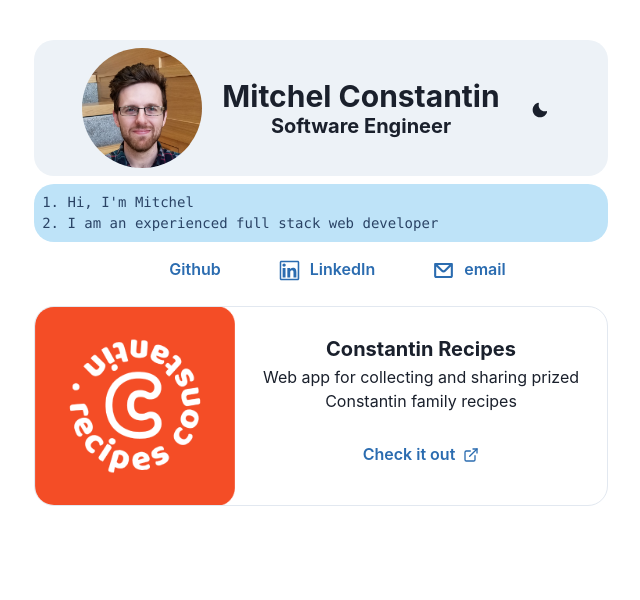
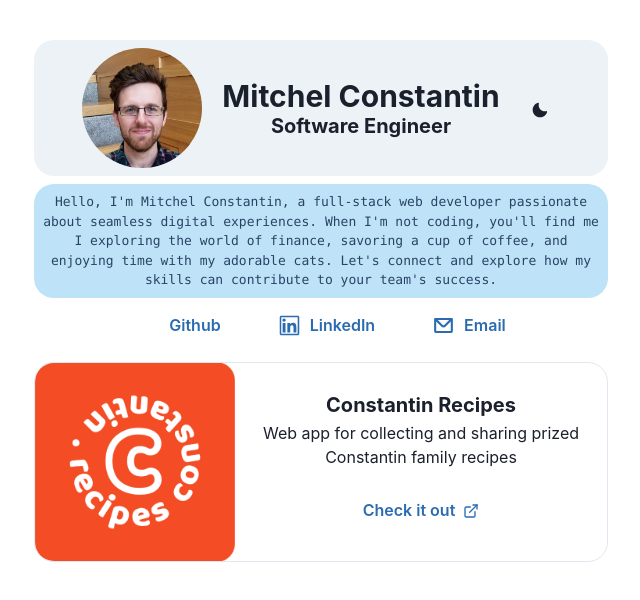
Before and after one commit to mitchelconstantin/mitchel-constantin, a React (Vite) app: page / in a window 1280 px wide. Shown: the top 600 px of the page, without its empty margins (319-959 px from the left). Built offline with nearby package versions, Linux system fonts and the light colour scheme; some icons are missing.

Commit message:
update text

```diff
--- a/src/App.tsx
+++ b/src/App.tsx
@@ -1,8 +1,8 @@
 import "./App.css";
 import { Container } from "@chakra-ui/react";
 import { BrowserRouter, Link, Route, Routes } from "react-router-dom";
-import { Home } from "./pages/sample";
-import { Sample } from "./pages/about";
+import { Home } from "./pages/Home";
+import { Sample } from "./pages/sample";
 
 const routes = [
   { path: "/", element: <Home />, title: "Home" },
--- a/src/components/about-me.tsx
+++ b/src/components/about-me.tsx
@@ -1,25 +1,19 @@
 import { Code } from "@chakra-ui/react";
-
-const CodeLine = ({ text }: { text: string }) => (
-  <div style={{ textAlign: "left" }}>{text}</div>
-);
-
-const lines = [
-  `Hi, I'm Mitchel`,
-  `I am an experienced full stack web developer`,
-];
 
 export const AboutMe = () => {
   return (
     <Code
       borderRadius={"20px"}
       colorScheme="blue"
-      style={{ padding: "8px" }}
+      style={{ padding: "8px " }}
       width="100%"
+      fontSize={13}
     >
-      {lines.map((line, i) => (
-        <CodeLine key={line} text={`${i + 1}. ${line}`} />
-      ))}
+      Hello, I'm Mitchel Constantin, a full-stack web developer passionate about
+      seamless digital experiences. When I'm not coding, you'll find me I
+      exploring the world of finance, savoring a cup of coffee, and enjoying
+      time with my adorable cats. Let's connect and explore how my skills can
+      contribute to your team's success.
     </Code>
   );
 };
--- a/src/components/contact-me.tsx
+++ b/src/components/contact-me.tsx
@@ -15,7 +15,7 @@ const websites: { title: string; link: string; icon?: any }[] = [
     icon: <AiOutlineLinkedin size="25px" />,
   },
   {
-    title: "email",
+    title: "Email",
     link: "mailto:mitchconstantin@gmail.com",
     icon: <CgMail size="25px" />,
   },
--- a/src/pages/about.tsx
+++ /dev/null
@@ -1,8 +0,0 @@
-export const Sample = () => {
-  return (
-    <div>
-      <h1>Sample</h1>
-      <p>This is an example of a page where I will build new pages in the future. Stay tuned!</p>
-    </div>
-  );
-};
--- /dev/null
+++ b/src/pages/home.tsx
@@ -0,0 +1,15 @@
+import { AboutMe } from "../components/about-me";
+import { ContactMe } from "../components/contact-me";
+import { Header } from "../components/header";
+import { Projects } from "../components/projects";
+
+export const Home = () => {
+  return (
+    <>
+      <Header />
+      <AboutMe />
+      <ContactMe />
+      <Projects />
+    </>
+  );
+};
--- a/src/pages/sample.tsx
+++ b/src/pages/sample.tsx
@@ -1,15 +1,8 @@
-import { AboutMe } from "../components/about-me";
-import { ContactMe } from "../components/contact-me";
-import { Header } from "../components/header";
-import { Projects } from "../components/projects";
-
-export const Home = () => {
+export const Sample = () => {
   return (
-    <>
-      <Header />
-      <AboutMe />
-      <ContactMe />
-      <Projects />
-    </>
+    <div>
+      <h1>Sample</h1>
+      <p>This is an example of a page where I will build new pages in the future. Stay tuned!</p>
+    </div>
   );
 };
```
